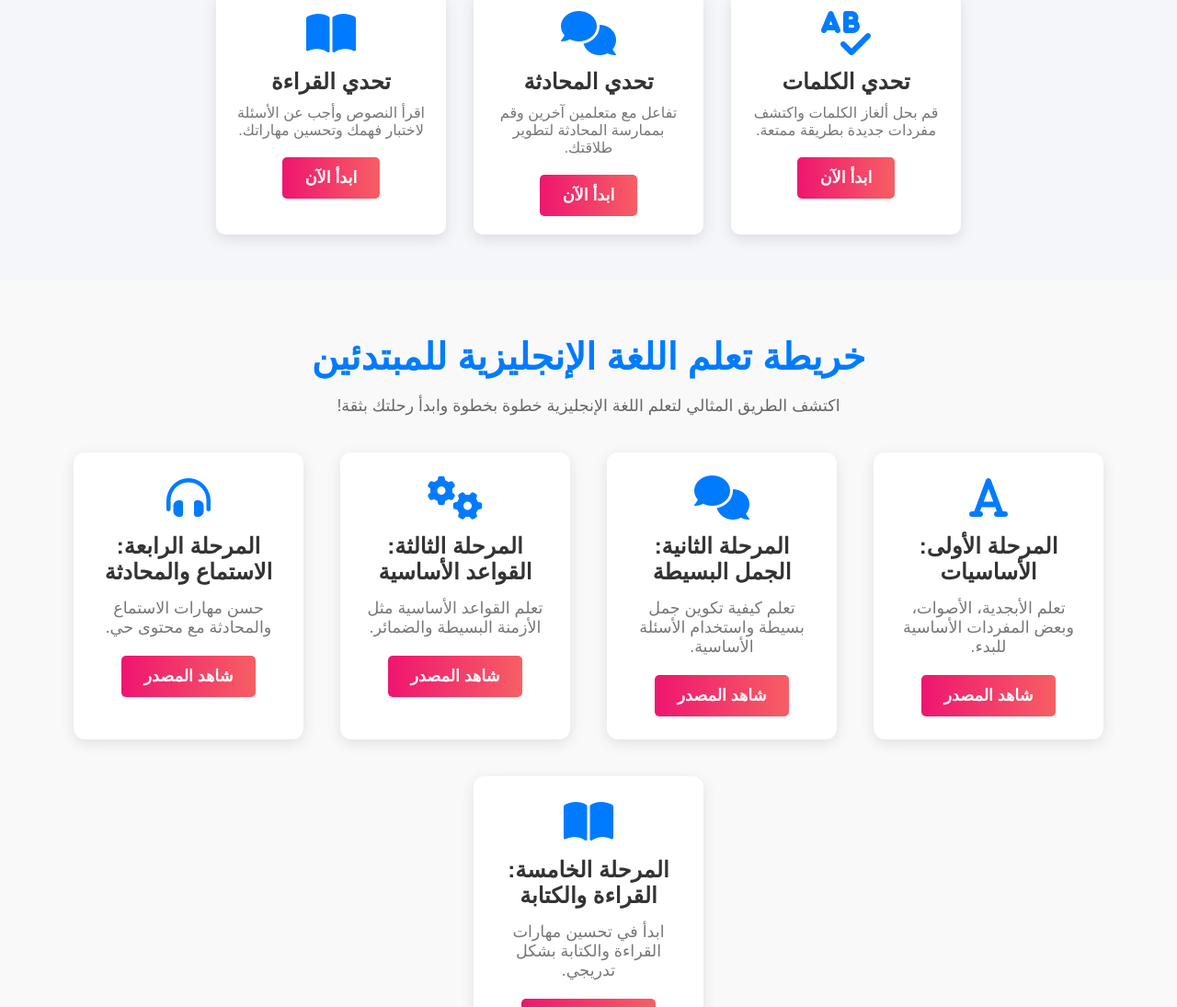
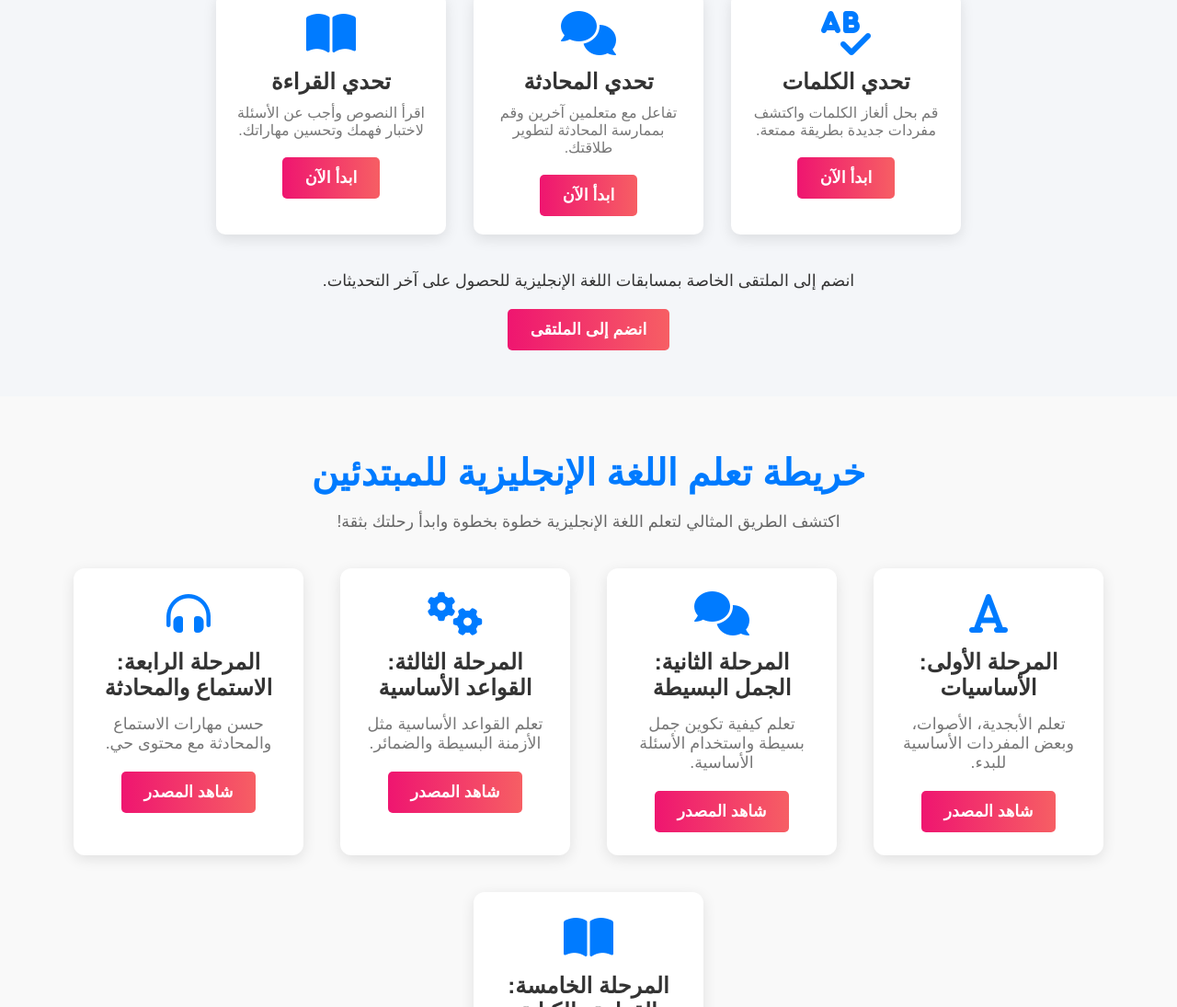
Before and after one commit to SidiM2024/Morling, a plain HTML site: page index.html in a window 1280 px wide. Shown: the part 2860-3955 px from the top of the page at 92% size. Drawn offline with nearby package versions, Linux system fonts and the light colour scheme.

Commit message:
Update index.html

```diff
--- a/index.html
+++ b/index.html
@@ -379,6 +379,12 @@
             </div>
         </div>
 
+        <div class="whatsapp-group">
+          <p>انضم إلى  الملتقى  الخاصة بمسابقات اللغة الإنجليزية للحصول على آخر التحديثات.</p>
+          <a href="https://chat.whatsapp.com/GqbqpCYB4IS260MisaHz96" class="btn btn-whatsapp">انضم إلى   الملتقى </a>
+      </div>
+
+
 
     </div>
 
```
